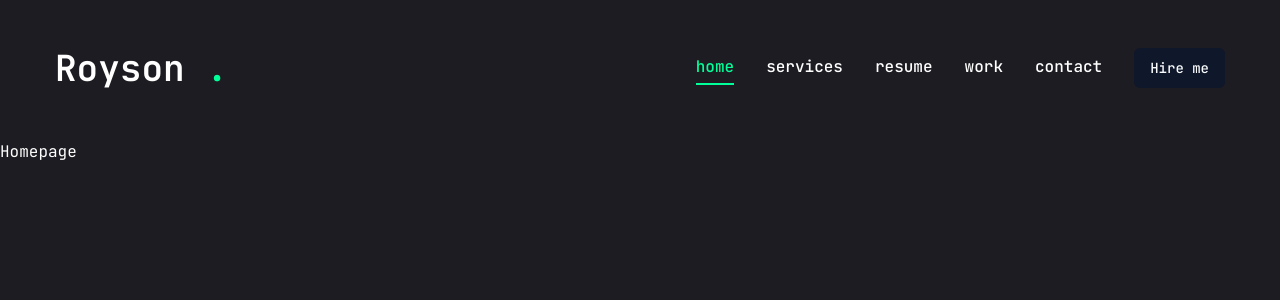
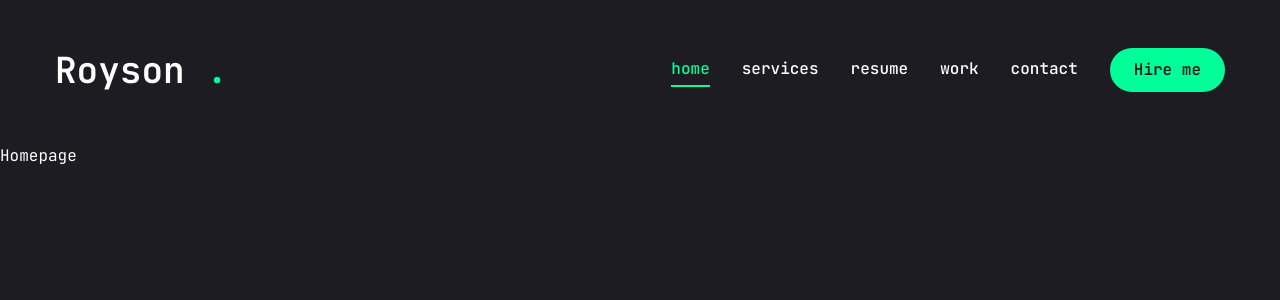
Before and after one commit to roysonmenezes/Portfolio, a Next.js app: page / in a window 1280 px wide. Shown: the top 300 px of the page. Built offline with nearby package versions, Linux system fonts and the light colour scheme.

Commit message:
added transitions and mobile nav

```diff
--- a/app/layout.jsx
+++ b/app/layout.jsx
@@ -4,6 +4,8 @@
 //components
 import Header from "@/components/Header";
 import Nav from "@/components/Nav";
+import PageTransition from "@/components/PageTransition";
+import StairTransition from "@/components/StairTransition";
 
 
 const jetbrainsMono = JetBrains_Mono({ subsets: ["latin"], weight: ['100',"200",
@@ -20,8 +22,12 @@
   return (
     <html lang="en">
       <body className={jetbrainsMono.variable}>
-      <Header />
-      {children}</body>
+        <Header />
+        <StairTransition />
+        <PageTransition>
+          {children}
+        </PageTransition>
+      </body>
     </html>
   );
 }
--- a/components/Header.jsx
+++ b/components/Header.jsx
@@ -4,6 +4,7 @@
 
 // components
 import Nav from "./Nav";
+import MobileNav from "./MobileNav"
 
 const Header = () =>{
     return (
@@ -26,7 +27,7 @@
 
             {/* mobile nav */}
             <div className="xl:hidden">
-                mobile nav
+                <MobileNav />
             </div>
 
 
--- /dev/null
+++ b/components/MobileNav.jsx
@@ -0,0 +1,65 @@
+"use client";
+
+import { Sheet, SheetContent, SheetTrigger } from '@/components/ui/sheet'
+import { usePathname } from "next/navigation";
+import Link from "next/link";
+import {  CiMenuFries } from 'react-icons/ci'
+
+const links =[
+    {
+        name:"home",
+        path: "/",
+    },
+    {
+        name:"services",
+        path: "/services",
+    },
+    {
+        name:"resume",
+        path: "/resume",
+    },
+    {
+        name:"work",
+        path: "/work",
+    },
+    {
+        name:"contact",
+        path: "/contact",
+    }
+
+];
+
+const MobileNav = () =>{
+    const pathname = usePathname();
+    return (
+        <Sheet>
+            <SheetTrigger className='flex justify-center items-center'>
+                <CiMenuFries  className=" text-[32px] text-accent"/>
+            </SheetTrigger>
+            <SheetContent className='flex flex-col'>
+                {/* <div className='mt-32 mb-40 text-center text-2xl'>logo</div> */}
+                <Link href="/">
+                    <h1 className='text-4xl font-semibold mt-32 mb-5 text-center'>Royson <span className='text-accent'></span></h1>
+
+                </Link>
+                <nav className='flex flex-col justify-center items-center gap-8'>
+                    {links.map((link, index) => {
+                        return (
+                            <Link
+                            key={index}
+                            href={link.path}
+                            className={`${link.path === pathname && "text-accent border-b-2 border-accent"}
+                            text-xl capitalize hover:text-accent transition-all`}
+                            >
+                                    {link.name}
+                            </Link>
+                        );
+                    })}
+                </nav>
+            </SheetContent>
+
+        </Sheet>
+    )
+};
+
+export default MobileNav;
--- /dev/null
+++ b/components/PageTransition.jsx
@@ -0,0 +1,25 @@
+"use client";
+
+import { AnimatePresence, motion } from "framer-motion"
+import { usePathname } from "next/navigation";
+const PageTransition = ({children}) => {
+    const pathname = usePathname();
+    return (
+        <AnimatePresence>
+            <div key={pathname}>
+                <motion.div
+                    initial={{ opacity: 1}}
+                    animate={{
+                        opacity:0,
+                        transition: { delay: 1, duration: 0.4, ease: "easeInOut"},
+                    }}
+                    className="h-screen w-screen fixed bg-primary top-8 pointer-events-none"
+                />
+
+            </div>
+            {children}
+        </AnimatePresence>
+    );
+
+};
+ export default PageTransition;
--- /dev/null
+++ b/components/StairTransition.jsx
@@ -0,0 +1,33 @@
+"use client";
+import { AnimatePresence, easeInOut, motion } from "framer-motion";
+import { usePathname } from "next/navigation";
+
+// components
+import Stairs from "./Stairs";
+
+const StairTransition = () => {
+    const pathname = usePathname();
+    return (
+        <>
+        <AnimatePresence mode="wait">
+            <div key={pathname}>
+                <div className="h-screen w-screen fixed top-0 left-0 right-0 pointer-events-none z-48 flex">
+                    <Stairs />
+                </div>
+
+                <motion.div
+                className="h-screen w-screen fixed bg-primary top-0 pointer-events-none"
+                initial={{ opacity: 1 }}
+                animate={{
+                    opacity : 0,
+                    transition: { delay: 1, duration: 0.4, ease: "easeInOut" },
+                }}
+                />
+
+
+            </div>
+        </AnimatePresence>
+        </>
+    )
+}
+export default StairTransition;
--- /dev/null
+++ b/components/Stairs.jsx
@@ -0,0 +1,52 @@
+import { animate, motion } from "framer-motion";
+
+// variants
+const stairAnimation = {
+    initial: {
+        top: "0%",
+    },
+    animate : {
+        top: "100%",
+    },
+    exit:{
+        top: ["100%", "0%"],
+    },
+};
+
+const reverseIndex = (index) => {
+    const totalSteps = 6;
+    return totalSteps - index - 1;
+}
+
+
+
+
+const Stairs = () => {
+    return (
+        <>
+            {/*  render 6 motion divs, each representing a step of the stairs
+            each div will have the same animation defined by the stairsAnimation object.
+            The dealy for each div is calculated based on its reversed index
+            creating a staggered effect with decreasing delay for each subsequent step.
+            */}
+        {[...Array(6)].map((_ , index) => {
+                <motion.div
+                key={index}
+                variants={stairAnimation}
+                initial = "initial"
+                animate = "animate"
+                exit="exit"
+                transition={{
+                    duration: 0.4,
+                    ease:"easeInOut",
+                    delay: reverseIndex(index) * 0.1,
+                }}
+                className="h-full w-full bg-white relative"
+            />;
+        })}
+
+        </>
+    );
+
+}
+ export default Stairs;
--- a/components/ui/button.jsx
+++ b/components/ui/button.jsx
@@ -5,25 +5,18 @@
 import { cn } from "@/lib/utils"
 
 const buttonVariants = cva(
-  "inline-flex items-center justify-center whitespace-nowrap rounded-md text-sm font-medium ring-offset-white transition-colors focus-visible:outline-none focus-visible:ring-2 focus-visible:ring-slate-950 focus-visible:ring-offset-2 disabled:pointer-events-none disabled:opacity-50 dark:ring-offset-slate-950 dark:focus-visible:ring-slate-300",
+  "inline-flex items-center justify-center whitespace-nowrap rounded-full text-base font-semibold ring-offset-white transition-colors",
   {
     variants: {
       variant: {
-        default: "bg-slate-900 text-slate-50 hover:bg-slate-900/90 dark:bg-slate-50 dark:text-slate-900 dark:hover:bg-slate-50/90",
-        destructive:
-          "bg-red-500 text-slate-50 hover:bg-red-500/90 dark:bg-red-900 dark:text-slate-50 dark:hover:bg-red-900/90",
-        outline:
-          "border border-slate-200 bg-white hover:bg-slate-100 hover:text-slate-900 dark:border-slate-800 dark:bg-slate-950 dark:hover:bg-slate-800 dark:hover:text-slate-50",
-        secondary:
-          "bg-slate-100 text-slate-900 hover:bg-slate-100/80 dark:bg-slate-800 dark:text-slate-50 dark:hover:bg-slate-800/80",
-        ghost: "hover:bg-slate-100 hover:text-slate-900 dark:hover:bg-slate-800 dark:hover:text-slate-50",
-        link: "text-slate-900 underline-offset-4 hover:underline dark:text-slate-50",
+        default:"bg-accent text-primary hover:bg-accent-hover",
+        primary:"bg-primary text-white",
+        outline:'border border-accent bg-transparent text-accent hover:bg-accent hover:text-primary',
       },
       size: {
-        default: "h-10 px-4 py-2",
-        sm: "h-9 rounded-md px-3",
-        lg: "h-11 rounded-md px-8",
-        icon: "h-10 w-10",
+        default: "h-[44px] px-6",
+        sm: "h-[48px] px-6",
+        lg: "h-[56px] px-8 text-sm uppercase tracking-[2px]",
       },
     },
     defaultVariants: {
--- a/package.json
+++ b/package.json
@@ -17,10 +17,12 @@
     "@radix-ui/react-tooltip": "^1.1.1",
     "class-variance-authority": "^0.7.0",
     "clsx": "^2.1.1",
+    "framer-motion": "^12.4.7",
     "lucide-react": "^0.396.0",
     "next": "14.2.4",
     "react": "^18",
     "react-dom": "^18",
+    "react-icons": "^5.5.0",
     "tailwind-merge": "^2.3.0",
     "tailwindcss-animate": "^1.0.7"
   },
```
Also changed, not shown: components/ui/sheet.jsx (+8 -6 lines), 1 other file (tests, documents, lock files or other folders).
